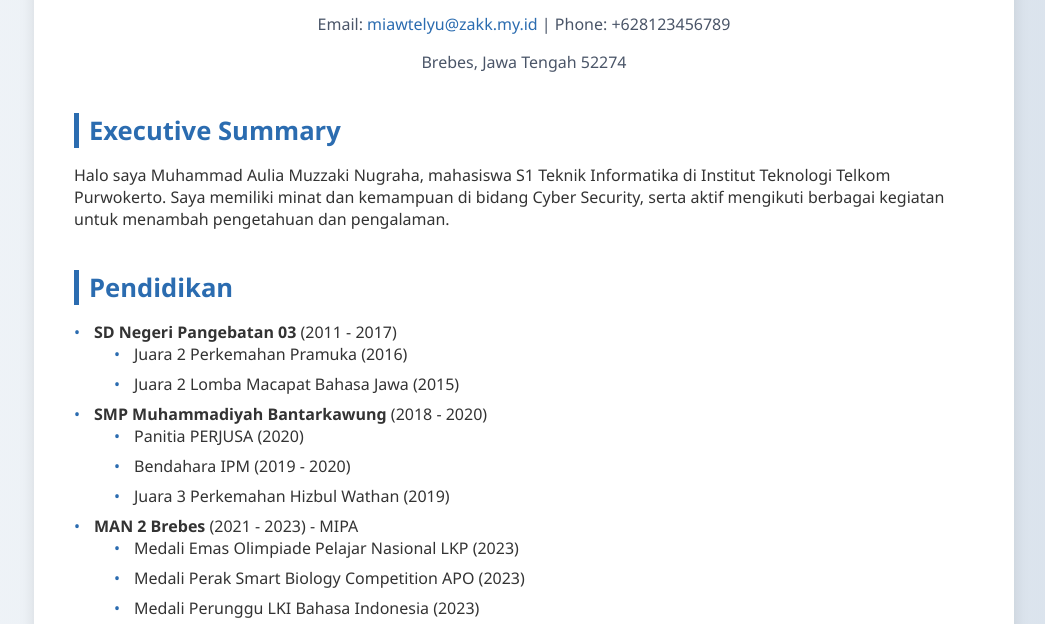
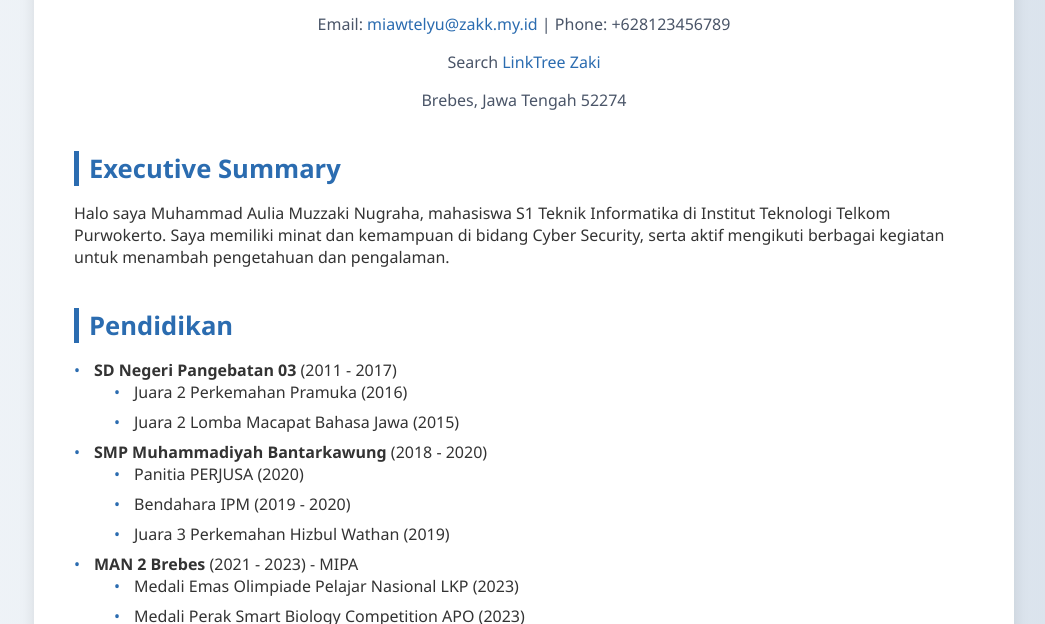
Before and after one commit to zzkydev/zzkydev.github.io, a plain HTML site: page index.html in a window 1280 px wide. Shown: the part 174-798 px from the top of the page, without its empty margins (116-1161 px from the left). Drawn offline with Linux system fonts and the light colour scheme.

Commit message:
Update index.html - Linktree Zakk

```diff
--- a/index.html
+++ b/index.html
@@ -12,6 +12,8 @@
     <header>
       <h1>Muhammad Aulia Muzzaki Nugraha</h1>
       <p>Email: <a href="mailto:#">miawtelyu@zakk.my.id</a> | Phone: +628123456789</p>
+      <p>Search <a href="zzkydev.github.io/linktree">LinkTree Zaki</a> </p>
+
       <p>Brebes, Jawa Tengah 52274</p>
     </header>
 
```
